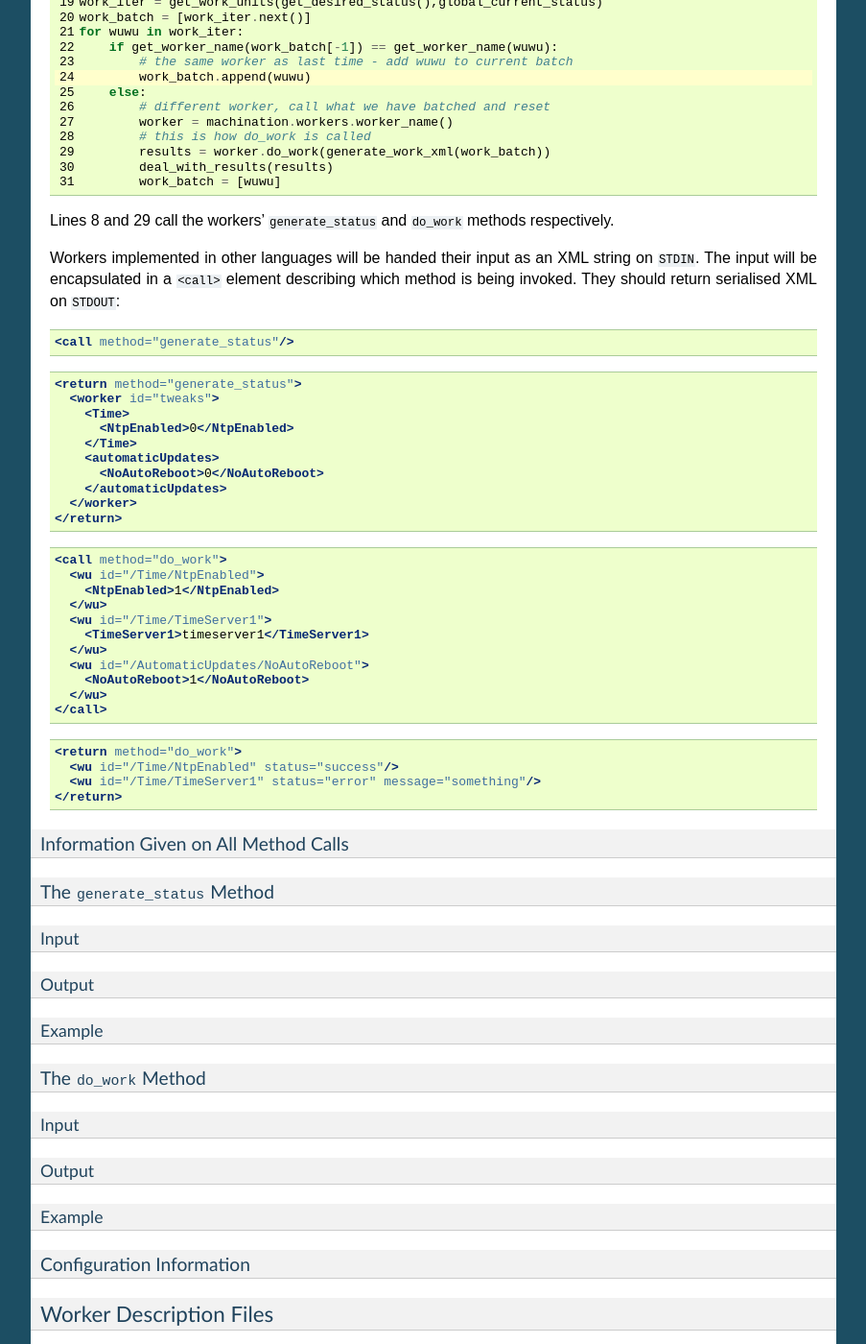
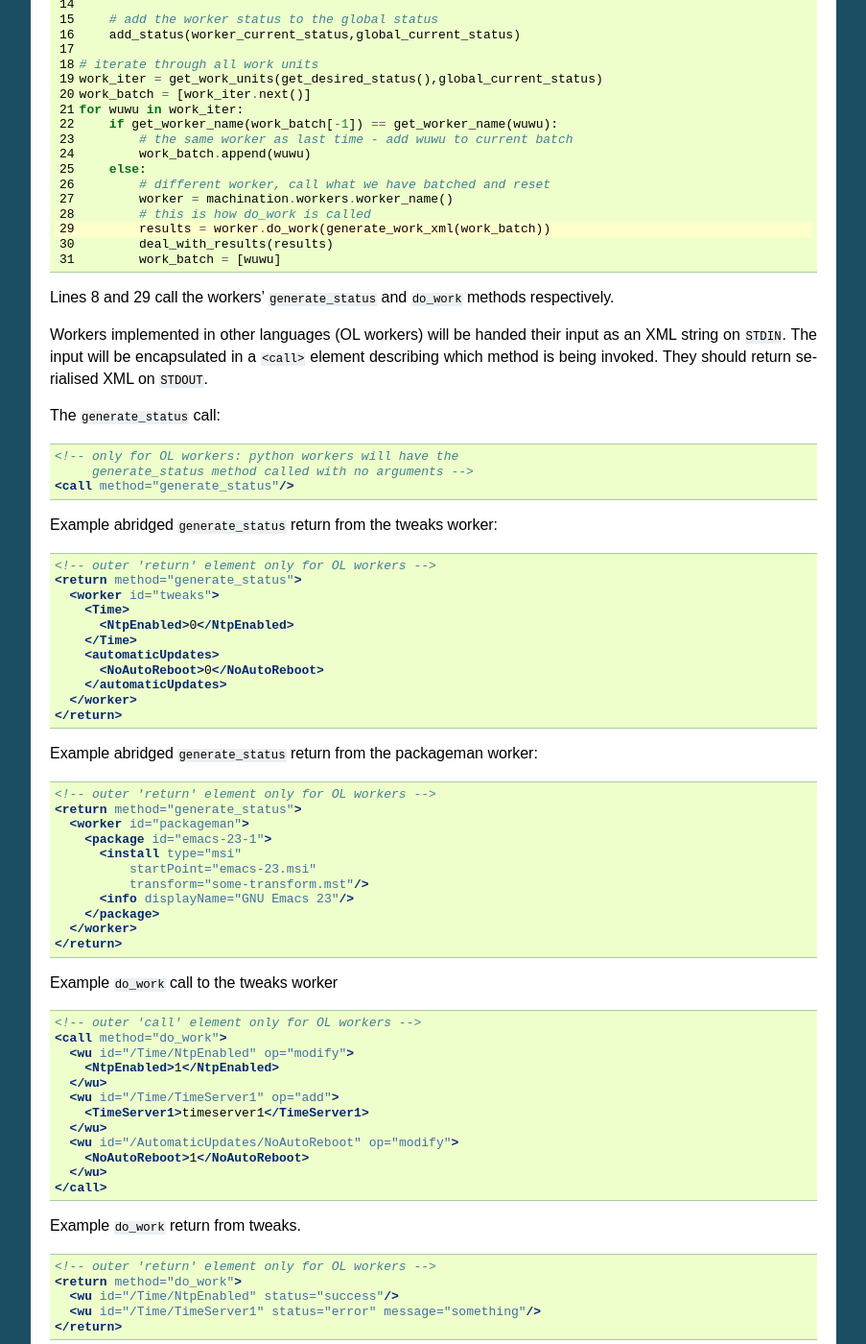
Before and after one commit to machination/machination, a Sphinx documentation site: the page built from doc/workers.rst, in a window 1280 px wide and 1400 px high, scrolled down 1245 px. Shown: the whole window at 96% size, without its empty margins (198-1101 px from the left). Built offline with Sphinx 7.4.7, drawn with Linux system fonts in a browser that asks for light colours; formulas are drawn with MathJax 3; some of the changed text lies outside the part shown.

Commit message:
firmed up update <-> worker API and added more examples

```diff
--- a/doc/workers.rst
+++ b/doc/workers.rst
@@ -48,13 +48,19 @@
 
     <return method="$method" implemented="0"/>
 
+Introspection of a python worker object revealing the non existence of
+a method, a return value of ``None`` in python or the empty string in
+python or other language workers will also be inferred as meaning the
+method is not supported.
+
 
 Python Workers vs. Other Language Workers
 ^^^^^^^^^^^^^^^^^^^^^^^^^^^^^^^^^^^^^^^^^
 
 Python workers will be instantiated as objects and the methods called
-with an ``lxml.etree.Element`` object as their only argument. They should
-return an ``lxml.etree.Element``.
+with an ``lxml.etree.Element`` object or a list of them as their
+arguments. They should return an ``lxml.etree.Element`` or a list as
+appropriate.
 
 Python example:
 
@@ -99,17 +105,24 @@
 Lines 8 and 29 call the workers' ``generate_status`` and ``do_work``
 methods respectively.
 
-Workers implemented in other languages will be handed their input as
-an XML string on ``STDIN``. The input will be encapsulated in a
-``<call>`` element describing which method is being invoked. They
-should return serialised XML on ``STDOUT``:
+Workers implemented in other languages (OL workers) will be handed
+their input as an XML string on ``STDIN``. The input will be
+encapsulated in a ``<call>`` element describing which method is being
+invoked. They should return serialised XML on ``STDOUT``.
+
+The ``generate_status`` call:
 
 .. code-block:: xml
 
-    <call method="generate_status"/>
+  <!-- only for OL workers: python workers will have the
+       generate_status method called with no arguments -->
+  <call method="generate_status"/>
+
+Example abridged ``generate_status`` return from the tweaks worker:
 
 .. code-block:: xml
 
+    <!-- outer 'return' element only for OL workers -->
     <return method="generate_status">
       <worker id="tweaks">
         <Time>
@@ -121,22 +134,45 @@
       </worker>
     </return>
 
+Example abridged ``generate_status`` return from the packageman
+worker:
+
 .. code-block:: xml
 
+  <!-- outer 'return' element only for OL workers -->
+  <return method="generate_status">
+    <worker id="packageman">
+      <package id="emacs-23-1">
+        <install type="msi"
+	    startPoint="emacs-23.msi"
+	    transform="some-transform.mst"/>
+	<info displayName="GNU Emacs 23"/>
+      </package>
+    </worker>
+  </return>
+
+Example ``do_work`` call to the tweaks worker
+
+.. code-block:: xml
+
+    <!-- outer 'call' element only for OL workers -->
     <call method="do_work">
-      <wu id="/Time/NtpEnabled">
+      <wu id="/Time/NtpEnabled" op="modify">
         <NtpEnabled>1</NtpEnabled>
       </wu>
-      <wu id="/Time/TimeServer1">
+      <wu id="/Time/TimeServer1" op="add">
         <TimeServer1>timeserver1</TimeServer1>
       </wu>
-      <wu id="/AutomaticUpdates/NoAutoReboot">
+      <wu id="/AutomaticUpdates/NoAutoReboot" op="modify">
         <NoAutoReboot>1</NoAutoReboot>
       </wu>
     </call>
 
+Example ``do_work`` return from tweaks.
+
 .. code-block:: xml
 
+    <!-- outer 'return' element only for OL workers -->
     <return method="do_work">
       <wu id="/Time/NtpEnabled" status="success"/>
       <wu id="/Time/TimeServer1" status="error" message="something"/>
```
Also changed, not shown: other parts of doc/workers.rst (+2 -2 lines), doc/index.rst (+3 -9 lines).
